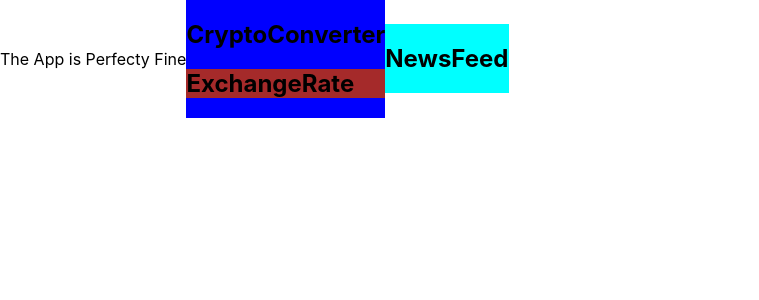
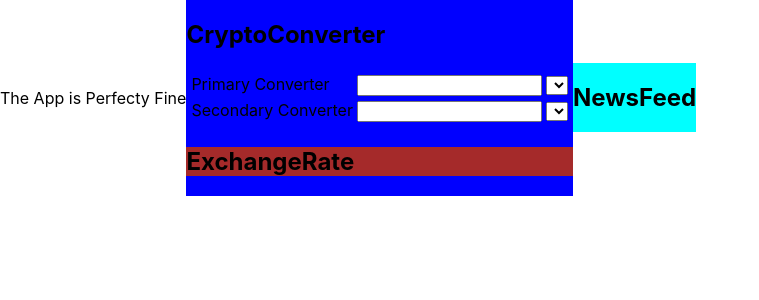
Before and after one commit to AryankUpadhyay/Crypto-converter, a React (Create React App) app in the folder crypto_app/: page / in a window 1280 px wide. Shown: the top 300 px of the page, without its empty margins (0-759 px from the left). Built offline with nearby package versions, Linux system fonts and the light colour scheme; the HTML template or start-up script is replaced by a standard one.

Commit message:
added tables

```diff
--- a/crypto_app/src/CryptoConverter.js
+++ b/crypto_app/src/CryptoConverter.js
@@ -4,6 +4,63 @@ const CryptoConverter = () =>{
   return (
     <div className='crypto-converter'>
       <h2> CryptoConverter</h2>
+      <div>
+      <table>
+        <body>
+          <tr>
+            <td>Primary Converter</td>
+            <td>
+              <input
+              type="number"
+              name="currency-ammount-1"
+              value={""}
+              />
+            </td>
+
+            <td>
+              <select
+              type="number"
+              name="currency-option-1"
+              className="currency-options"
+              value={""}
+              >
+              <option></option>
+
+              </select>
+            </td>
+          </tr>
+
+
+          <tr>
+            <td>Secondary Converter</td>
+            <td>
+              <input
+              type="number"
+              name="currency-ammount-2"
+              value={""}
+              />
+            </td>
+
+            <td>
+              <select
+              type="number"
+              name="currency-option-2"
+              className="currency-options"
+              value={""}
+              >
+              <option></option>
+
+              </select>
+            </td>
+
+          </tr>
+
+
+
+        </body>
+      </table>
+      </div>
+
       <ExchangeRate/>
     </div>
   )
```
